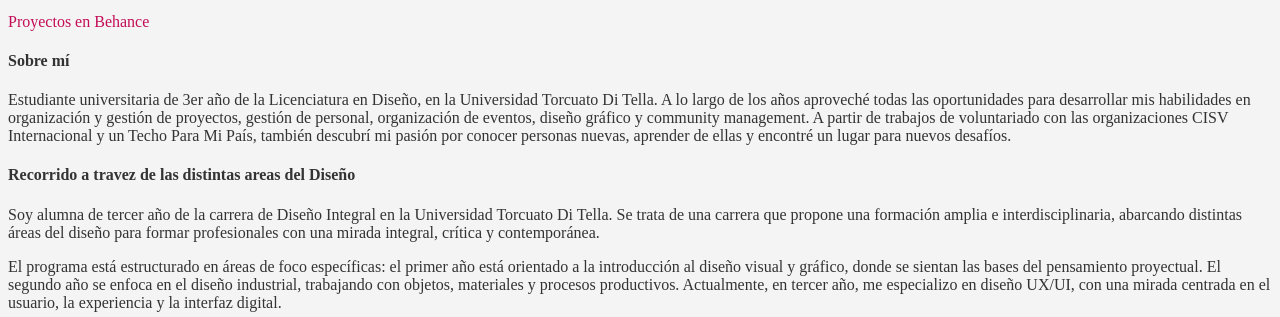
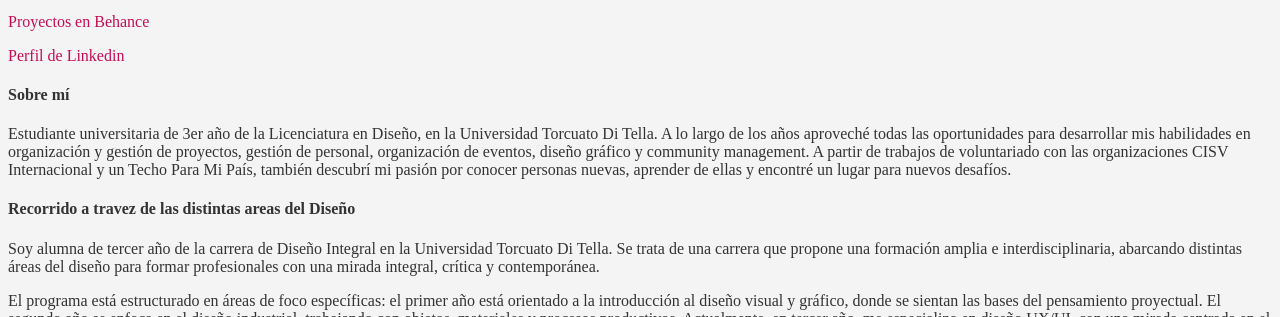
Before and after one commit to MoraPrendone/comision-2, a plain HTML site: page index.html in a window 1280 px wide. Shown: the part 783-1100 px from the top of the page. Drawn offline with Linux system fonts and the light colour scheme.

Commit message:
Add files via upload

```diff
--- a/index.html
+++ b/index.html
@@ -27,6 +27,7 @@
    <p> Para poder visualizar y recorrer algunos trabajos, continuar a: </p>
 
    <p> <a href="https://www.behance.net/moraprendone"> Proyectos en Behance</a></p>
+   <p> <a href="https://www.linkedin.com/in/mora-prendone-pita-97234a242/?trk=opento_sprofile_pfeditor" target="_blank"> Perfil de Linkedin</a></p>
 
    <h4 id="Sobre">
     Sobre mí
```
